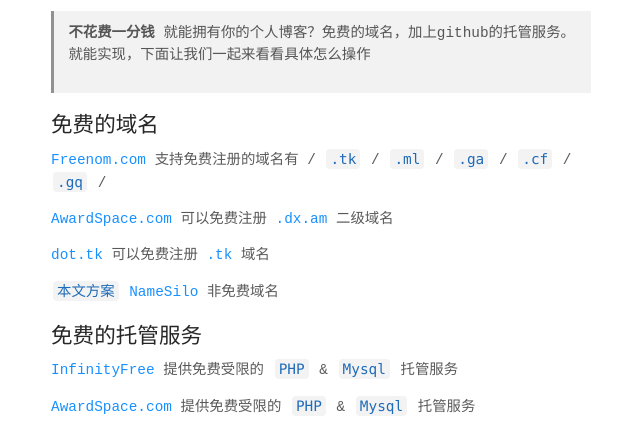
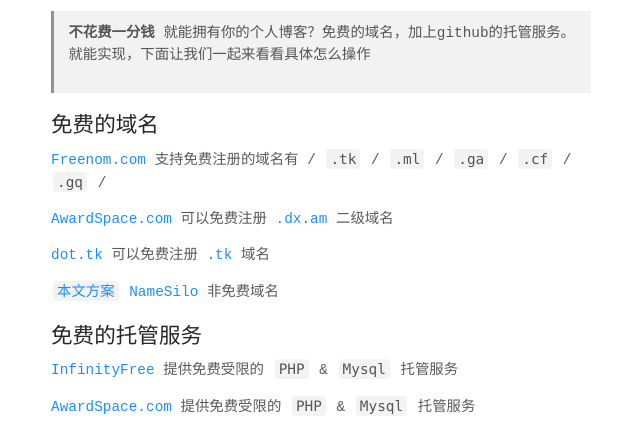
Before and after one commit to leekblog/leekblog.github.io, a plain HTML site: page pages/创建你的个人博客.html in a window 1280 px wide. Shown: the part 342-772 px from the top of the page, without its empty margins (319-959 px from the left). Drawn offline with Linux system fonts and the light colour scheme.

Commit message:
'update'

```diff
--- a/asset/page.css
+++ b/asset/page.css
@@ -72,7 +72,6 @@
         padding: 2px 4px;
         border-radius: 4px;
         margin: 0 2px;
-        color: #1e6bb8;
         background-color: #1b1f230d;
         font-family: Operator Mono, Consolas, Monaco, Menlo, monospace;
         word-break: break-all;
```
Also changed, not shown: 2 other files.
